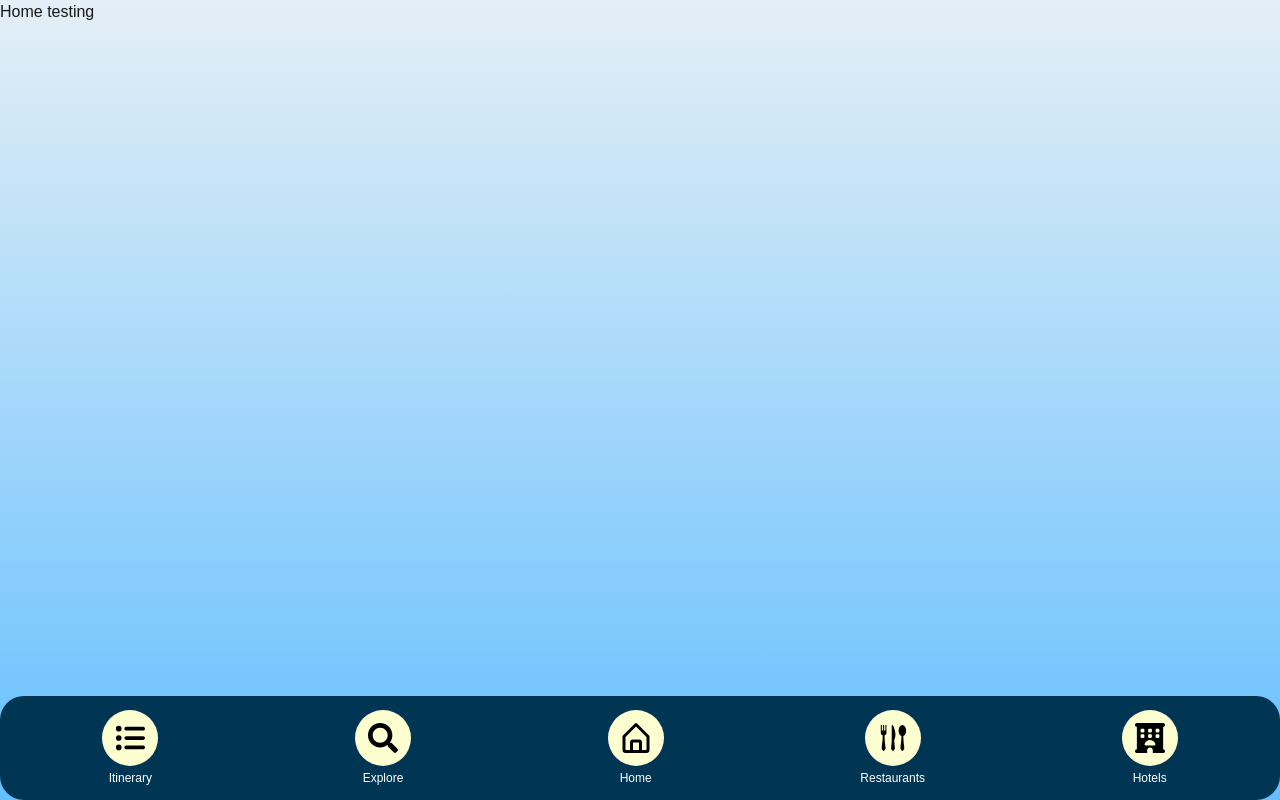
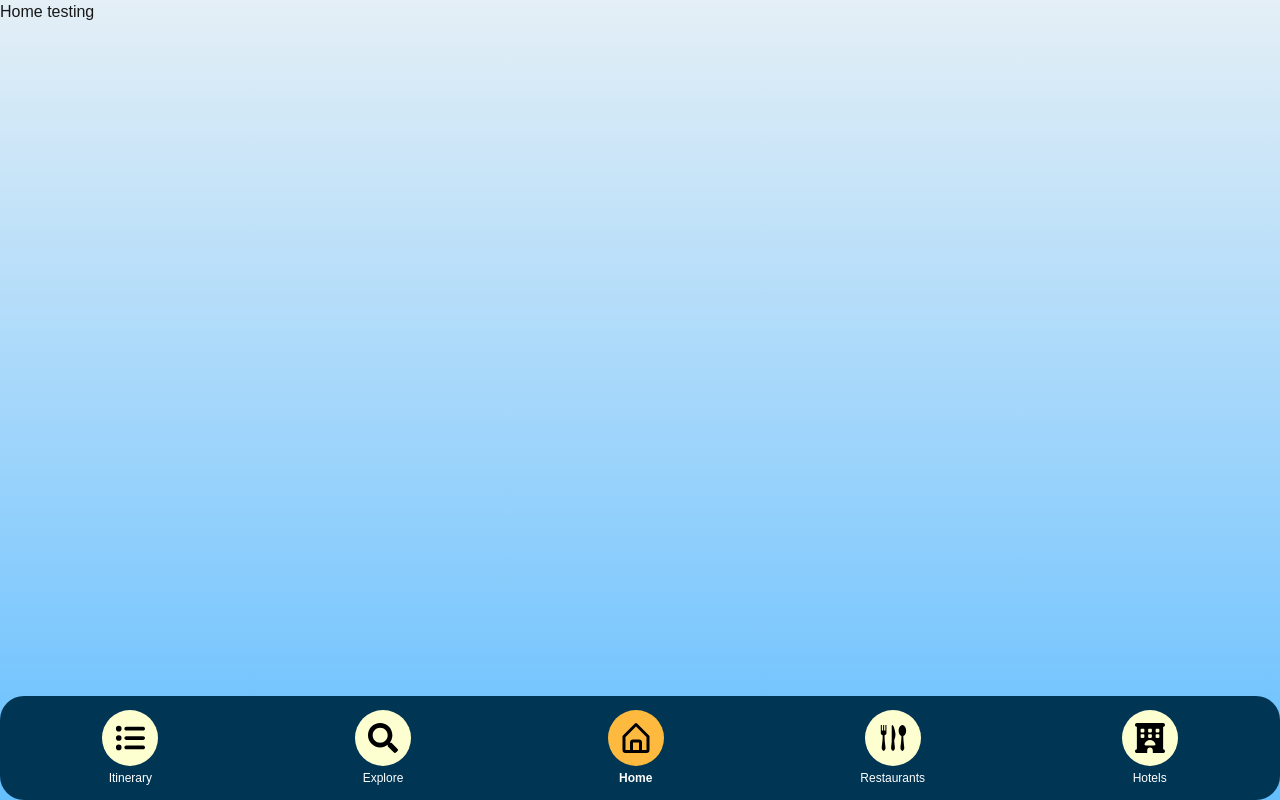
Before and after one commit to KhushiChoksi/CPSC481_T8G2, a Next.js app in the folder travel-app/: page /home in a window 1280 px wide. Built offline with nearby package versions, Linux system fonts and the light colour scheme.

Commit message:
Implemented active links in navbar.

```diff
--- a/travel-app/src/app/components/Navbar.tsx
+++ b/travel-app/src/app/components/Navbar.tsx
@@ -1,57 +1,61 @@
-// 'use client';
+'use client';
 
 import Link from "next/link";
-// import { usePathname } from "next/navigation";
+import { usePathname } from "next/navigation";
 import { FaListUl, FaHotel } from "react-icons/fa6";
 import { FaSearch } from "react-icons/fa";
 import { BiHomeAlt } from "react-icons/bi";
 import { GiForkKnifeSpoon } from "react-icons/gi";
 
 
+
+
 export default function Navbar() {
-    // const pathname = usePathname();
+    const pathname = usePathname();
 
-    // const isActive = (path: string) => pathname === path;           // will be used to find out which one is active
+    const isActive = (path: string) => pathname === path;           // will be used to find out which one is active
 
     const circleIcon = "flex items-center justify-center w-14 h-14 bg-light-yellow rounded-full mb-1";
     const labelText = "flex flex-col items-center text-center";
+    const activeText = "flex flex-col items-center text-center font-bold";
+    const activeIcon = "flex items-center justify-center w-14 h-14 bg-hl-orange rounded-full mb-1 font-bold";
 
     return (
         <div className="fixed bottom-0 left-0 w-full bg-darkblue text-white text-xs rounded-3xl">
             <div className="flex justify-around items-center py-3.5 ml-1 mr-1">
-                <Link href="/itinerary" className={labelText}>
-                    <div className={circleIcon}>
+                <Link href="/itinerary">
+                    <div className={isActive("/itinerary") ? activeIcon : circleIcon}>
                         <FaListUl className="text-black text-3xl"/>
                     </div>
-                    Itinerary
+                    <span className={isActive("/itinerary") ? activeText : labelText}>Itinerary</span>
                 </Link>
 
-                <Link href="/explore" className={labelText}>
-                    <div className={circleIcon}>
+                <Link href="/explore">
+                    <div className={isActive("/explore") ? activeIcon : circleIcon}>
                         <FaSearch className="text-black text-3xl"/>
                     </div>
-                    Explore
+                    <span className={isActive("/explore") ? activeText : labelText}>Explore</span>
                 </Link>
 
-                <Link href="/home" className={labelText}>
-                    <div className={circleIcon}>
+                <Link href="/home">
+                    <div className={isActive("/home") ? activeIcon : circleIcon}>
                         <BiHomeAlt className="text-black text-4xl"/>
                     </div>
-                    Home
+                    <span className={isActive("/home") ? activeText : labelText}>Home</span>
                 </Link>
 
                 <Link href="/restaurants" className={labelText}>
-                    <div className={circleIcon}>
+                    <div className={isActive("/restaurants") ? activeIcon : circleIcon}>
                         <GiForkKnifeSpoon className="text-black text-3xl"/>
                     </div>
-                    Restaurants
+                    <span className={isActive("/restaurants") ? activeText : labelText}>Restaurants</span>
                 </Link>
 
-                <Link href="/hotels" className={labelText}>
-                    <div className={circleIcon}>
+                <Link href="/hotels">
+                    <div className={isActive("/hotels") ? activeIcon : circleIcon}>
                         <FaHotel className="text-black text-3xl"/>
                     </div>
-                    Hotels
+                    <span className={isActive("/hotels") ? activeText : labelText}>Hotels</span>
                 </Link>
             </div>
         </div>
```
